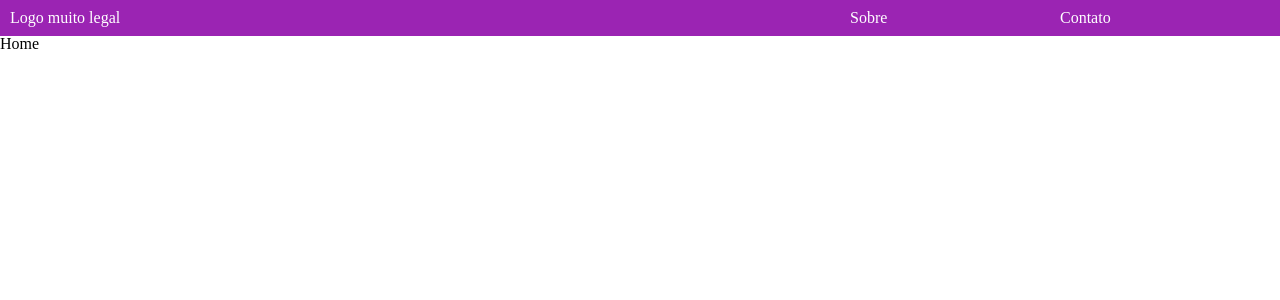
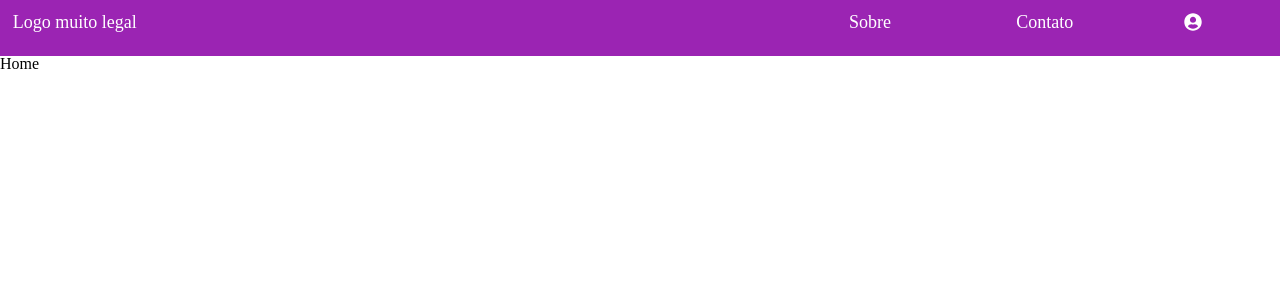
Before and after one commit to glgaspar/Front-End_Sprint1_FullStackDev_PUC-Rio, a React (Create React App) app: page / in a window 1280 px wide. Shown: the top 300 px of the page. Built offline with nearby package versions, Linux system fonts and the light colour scheme.

Commit message:
user info now working in header

```diff
--- a/src/components/header/Header.jsx
+++ b/src/components/header/Header.jsx
@@ -1,6 +1,9 @@
 import React from 'react'
+import Popup from 'reactjs-popup'
+import * as FaIcons from 'react-icons/fa';
 import classes from './Header.module.css'
 import { useNavigate } from "react-router-dom"
+import UserInfo from './components/UserInfo';
 
 export default function Header() {
 
@@ -9,6 +12,7 @@ export default function Header() {
   const navigateRoute = (route) => {
     let path = `/${route}`;
     navigate(path);
+
 }
   return (
     <div className={classes.headerContainer}>
@@ -16,8 +20,22 @@ export default function Header() {
         <div className={classes.logoContainer}>
           <p onClick={()=>navigateRoute('home')}>Logo muito legal</p>
         </div>
-        <span className={classes.headerLink} onClick={()=>navigateRoute('sobre')}>Sobre</span>
-        <span className={classes.headerLink} onClick={()=>navigateRoute('contato')}>Contato</span>
+        <div><span className={classes.headerLink} ><b onClick={()=>navigateRoute('sobre')}>Sobre</b></span></div>
+        <div><span className={classes.headerLink} ><b onClick={()=>navigateRoute('contato')}>Contato</b></span></div>
+        <div>
+          <Popup className={classes.headerLink} trigger={<span  ><FaIcons.FaUserCircle /> </span>}
+            position="bottom right"
+            on="click"
+            contentStyle={{ padding: '0px', border: 'none' }}
+            arrow={true}
+            nested
+          >
+            <div >
+              <UserInfo />
+
+            </div>
+          </Popup>
+        </div>
       </div>
     </div>
   )
--- a/src/components/header/Header.module.css
+++ b/src/components/header/Header.module.css
@@ -3,15 +3,63 @@
     margin: 0px;
     padding: 0px;
     color: white;
+    width:100%;
+    height: 7vh;
 }
 
 .headerInfo{
-    padding: 10px;
     display: grid;
-    grid-template-columns: 4fr 1fr 1fr;
+    grid-template-columns: 10fr 2fr 2fr 1fr;
+    padding: 1%;
+    font-size: 18px;
 }
 
-.headerLink:hover{
+.headerLink{
     cursor:pointer;
-    color: #B1FF4D;
 }
+
+
+.infoUserContainer{
+}
+
+.infoUserBttn{
+    font-size: 2rem;
+    background: none;
+}
+
+.infoUserCard {
+    background-color: white;
+    width: 15vw;
+    height: 15vh;
+    border: 1px solid rgba(0, 0, 0, 0.2);
+    border-radius: 5px;
+    text-align: center;
+    display: grid;
+}
+
+.userName{
+    margin-top: 1vh;
+    margin-bottom: 2vh;
+}
+
+.link:hover{
+    color:#9B24B3;
+    cursor: pointer;
+}
+
+.logoffBttn{
+    border: 1px solid rgba(116, 112, 112, 0.638);
+    box-shadow: none;
+    border-radius: 10px;
+    padding: 5px 10px 5px 10px;
+    background-color: none;
+    background: none;
+    width:75%;
+    margin: auto auto;
+}
+
+.logoffBttn:hover{
+    cursor: pointer;
+    background-color: green;
+    color: white;
+}
--- /dev/null
+++ b/src/components/header/components/UserInfo.js
@@ -0,0 +1,37 @@
+import React from 'react'
+import Login from '../../login/Login'
+import Popup from 'reactjs-popup'
+import classes from '../Header.module.css'
+import { useNavigate } from 'react-router-dom'
+
+export default function UserInfo() {
+    const navigate = useNavigate()
+    const routeNavigate=(path)=>{
+        console.log(path)
+        navigate(path)
+    }
+    const logoff = ()=>{
+        sessionStorage.clear()
+        navigate('/')
+    }
+
+    const user = JSON.parse(sessionStorage.getItem("sprint1"))
+    console.log(user)
+    if (user){
+        return(
+            <div className={classes.infoUserCard}>
+                <p className={classes.headerLink} >{user.user}</p>
+                <button onClick={()=>routeNavigate('/usuario')} className={classes.logoffBttn} >Perfil</button>
+                <button className={classes.logoffBttn} onClick={logoff}>Sair</button>
+            </div>
+    )
+    }else{
+    return(
+    <div className={classes.infoUserCard}>
+        <p className={classes.userName}>Não conectado</p>
+        <Popup trigger={<a className={classes.logoffBttn} >Entrar/Registrar</a>} modal nested >
+            <Login />
+        </Popup>
+    </div>)
+    }
+}
```
